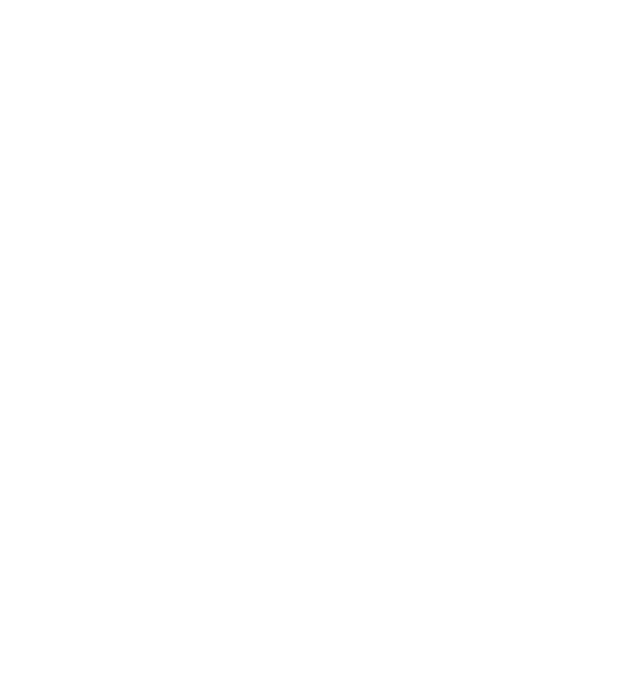
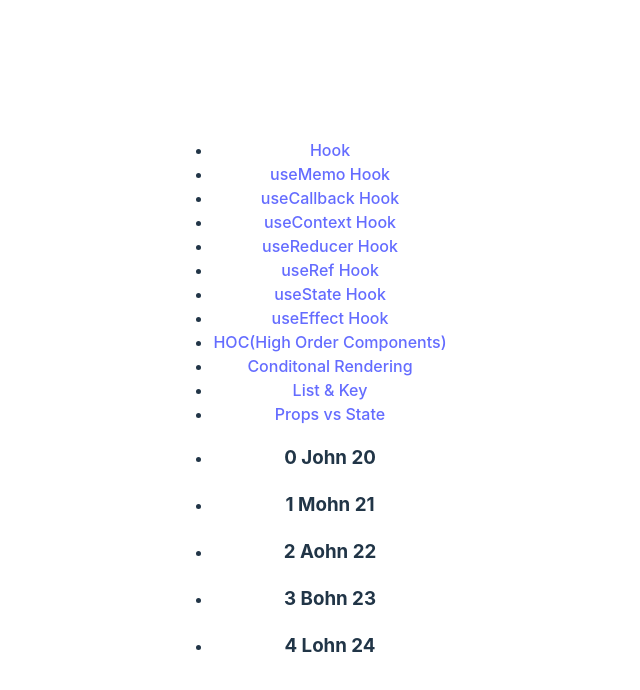
Before and after one commit to siddharth6164/Basic_Topic_React, a React (Vite) app: page /List_and_key in a window 1280 px wide. Before the commit this address had no page. Shown: the top 690 px of the page, without its empty margins (330-970 px from the left). Built offline with nearby package versions, Linux system fonts and the light colour scheme.

Commit message:
List and Key

```diff
--- a/src/App.jsx
+++ b/src/App.jsx
@@ -13,6 +13,7 @@ import InsideLayout from './components/PropsvsState/InsideLayout'
 import ParentComponent from './components/PropsvsState/ParentComponent'
 import State from './components/PropsvsState/State'
 import ConditonalRender from './components/ConditonalRendering/ConditonalRender'
+import Listandkey from './components/ListandKey/Listandkey'
 
 function App() {
 
@@ -30,6 +31,7 @@ function App() {
         <Route path="/Useeffecthook" element={<Useeffecthook/>} />
         <Route path="/High_Order_Components" element={<HOC/>} />
         <Route path="/Conditonal_Rendering" element={<ConditonalRender/>} />
+        <Route path="/List_and_key" element={<Listandkey/>} />
         <Route path="/Props_vs_State" element={<InsideLayout/>}>
           <Route path="/Props_vs_State/Props" element={<ParentComponent/>}/>
           <Route path="/Props_vs_State/State" element={<State/>} />
--- a/src/components/Layout.jsx
+++ b/src/components/Layout.jsx
@@ -14,6 +14,7 @@ function Layout() {
             <li><Link to="/Useeffecthook">useEffect Hook</Link></li>
             <li><Link to="/High_Order_Components">HOC(High Order Components)</Link></li>
             <li><Link to="/Conditonal_Rendering">Conditonal Rendering</Link></li>
+            <li><Link to="/List_and_key">List & Key</Link></li>
             <li><Link to="/Props_vs_State">Props vs State</Link></li>
 
         </ul>
--- /dev/null
+++ b/src/components/ListandKey/Listandkey.jsx
@@ -0,0 +1,25 @@
+import React from 'react'
+
+const Peoples =[
+    {id:0,name: 'John',age:20},
+    {id:1,name: 'Mohn',age:21},
+    {id:2,name: 'Aohn',age:22},
+    {id:3,name: 'Bohn',age:23},
+    {id:4,name: 'Lohn',age:24},
+]
+
+
+function Listandkey() {
+    const listItems = Peoples.map((people)=>
+        <li key={people.id}>
+            <h3>{people.id} {people.name} {people.age}</h3>
+        </li>
+    )
+    return (
+        <ul>
+            {listItems}
+        </ul>
+    )
+}
+
+export default Listandkey
```
